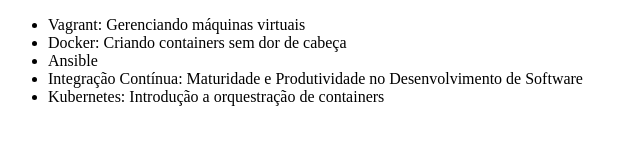
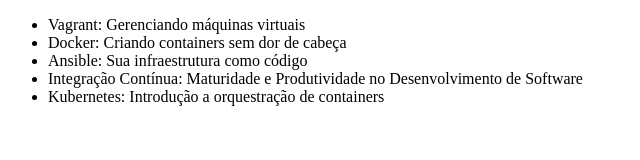
Before and after one commit to Guipray/alura-git, a plain HTML site: page index.html in a window 1280 px wide. Shown: the whole page, without its empty margins (0-640 px from the left). Drawn offline with Linux system fonts and the light colour scheme.

Commit message:
Alterando o nome do curso de Ansible

```diff
--- a/index.html
+++ b/index.html
@@ -10,7 +10,7 @@
             <ul>
                 <li>Vagrant: Gerenciando máquinas virtuais</li>
                 <li>Docker: Criando containers sem dor de cabeça</li>
-                <li>Ansible</li>
+                <li>Ansible: Sua infraestrutura como código</li>
                 <li>Integração Contínua: Maturidade e Produtividade no Desenvolvimento de Software</li>
                 <li>Kubernetes: Introdução a orquestração de containers</li>
             </ul>
```
